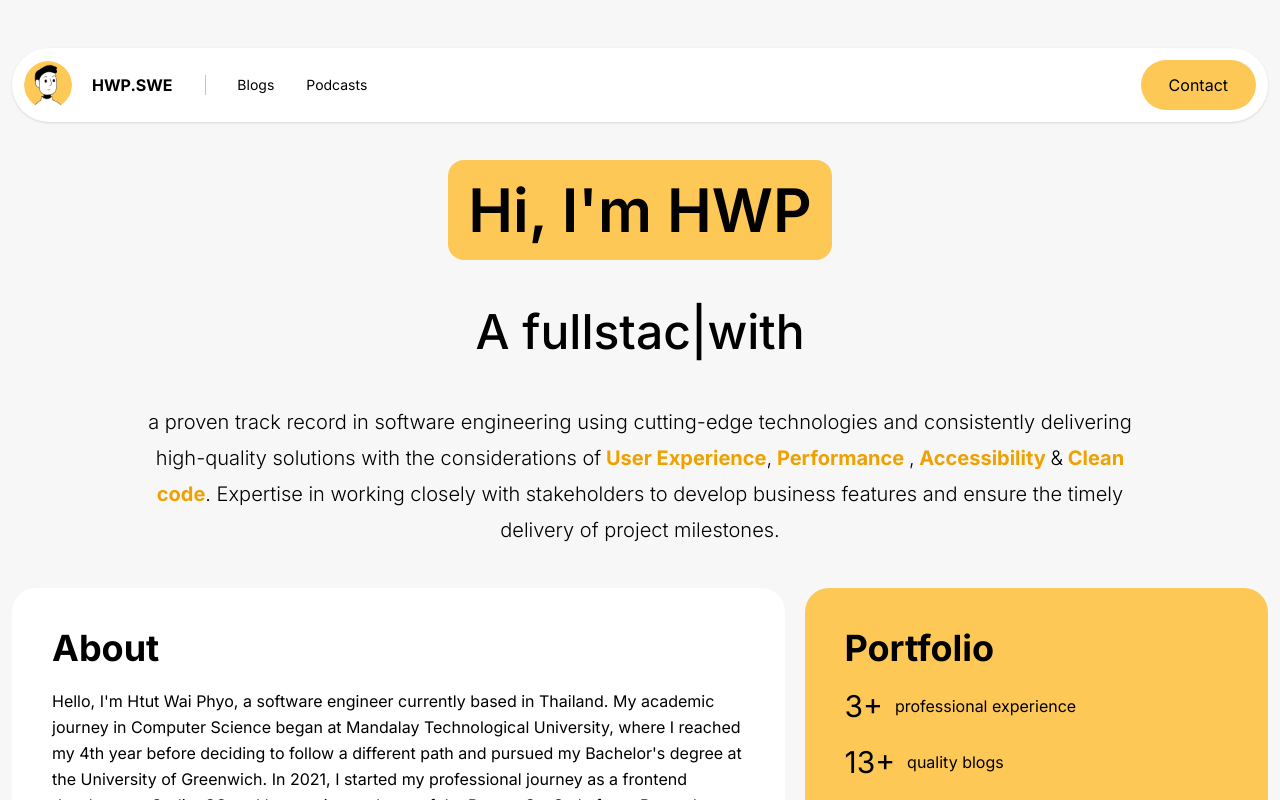
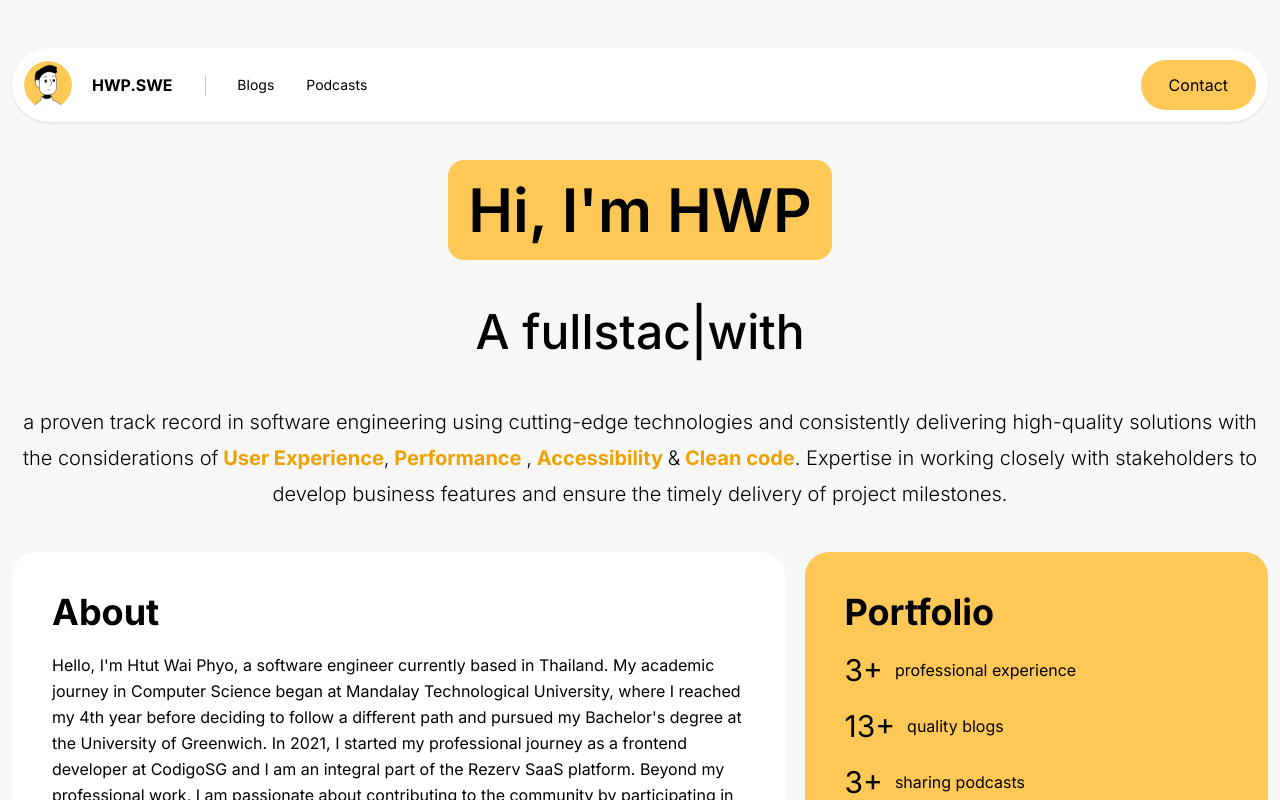
Before and after one commit to htutwaiphyoe/portfolio, a Next.js app: page / in a window 1280 px wide. Shown: the top 800 px of the page. Built offline with nearby package versions, Linux system fonts and the light colour scheme.

Commit message:
feat: description width

```diff
--- a/views/Hero/index.tsx
+++ b/views/Hero/index.tsx
@@ -22,7 +22,7 @@ function Hero() {
         />
         {"with"}
       </h2>
-      <p className="text-xl font-light text-center leading-9 w-full md:max-w-5xl">
+      <p className="text-xl font-light text-center leading-9 w-full md:max-w-7xl">
         a proven track record in software engineering using cutting-edge
         technologies and consistently delivering high-quality solutions with the
         considerations of
```
